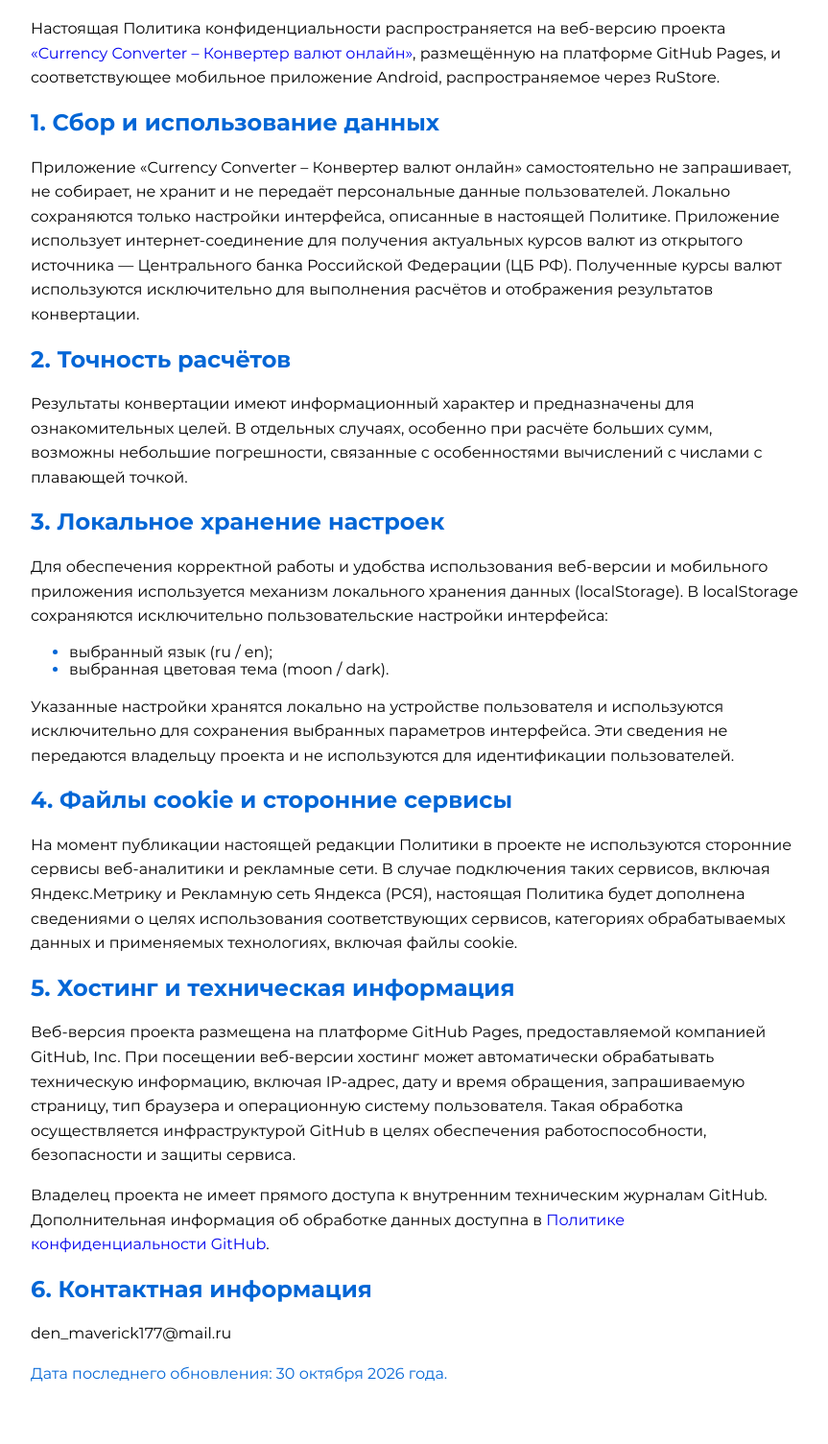
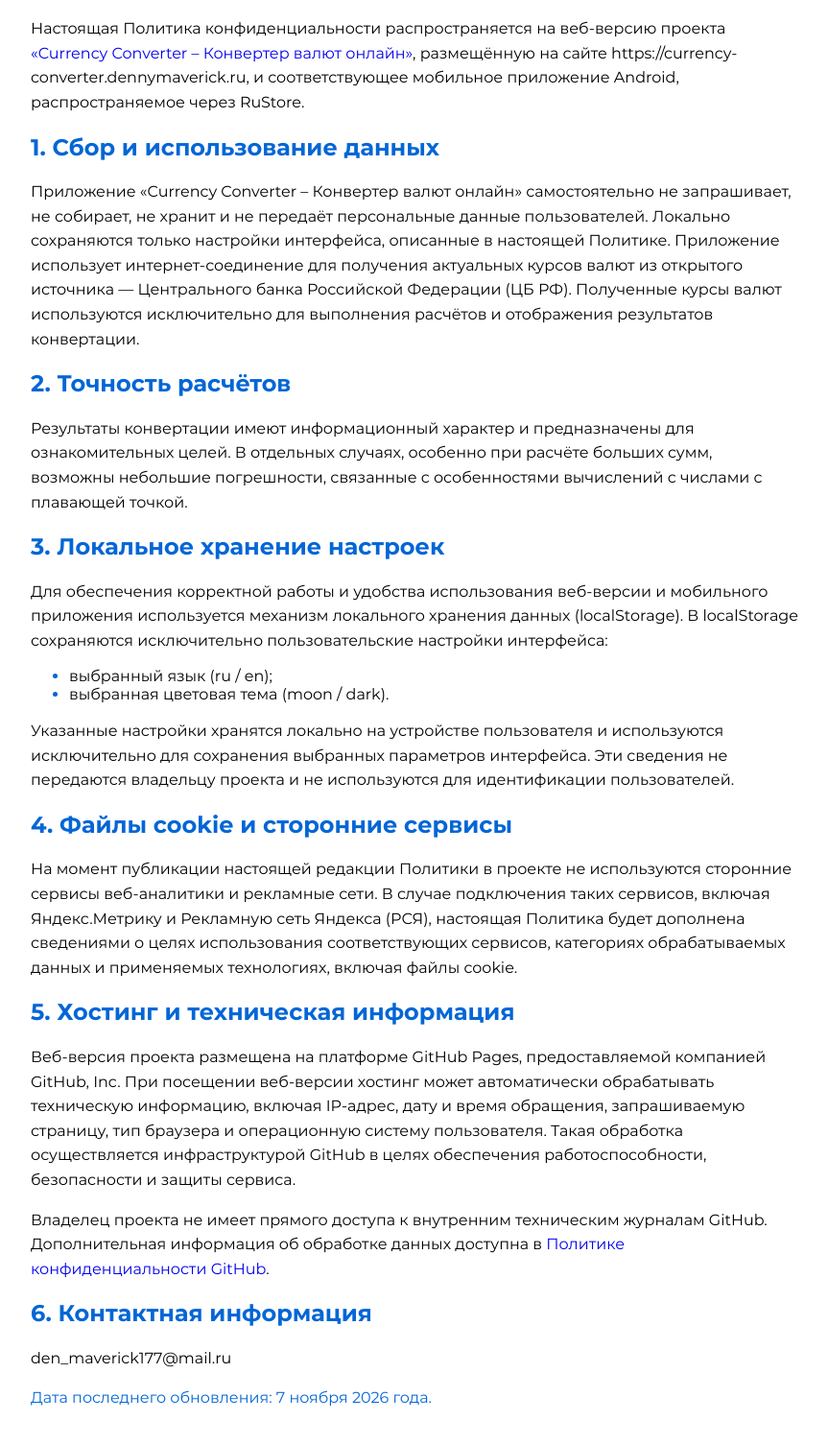
Before and after one commit to DennyMaverick/Privacy_Policy_Currency-Converter, a plain HTML site: page index.html in a window 1280 px wide. Shown: the part 81-1586 px from the top of the page at 96% size, without its empty margins (208-1071 px from the left). Before the commit the page ends 1561 px from the top, so only its background shows below. Drawn offline with Linux system fonts and the light colour scheme.

Commit message:
Updating privacy policy

```diff
--- a/index.html
+++ b/index.html
@@ -19,7 +19,7 @@
     <h1>Политика конфиденциальности</h1>
 
   <p>
-    Настоящая Политика конфиденциальности распространяется на веб-версию проекта <a target="_blank" href="https://dennymaverick.github.io/Convertation_project">«Currency Converter – Конвертер валют онлайн»</a>, размещённую на платформе GitHub Pages, и соответствующее мобильное приложение Android, распространяемое через RuStore.
+    Настоящая Политика конфиденциальности распространяется на веб-версию проекта <a target="_blank" href="https://currency-converter.dennymaverick.ru">«Currency Converter – Конвертер валют онлайн»</a>, размещённую на сайте https://currency-converter.dennymaverick.ru, и соответствующее мобильное приложение Android, распространяемое через RuStore.
   </p>
   <h2>1. Сбор и использование данных</h2>
   <p>Приложение «Currency Converter – Конвертер валют онлайн» самостоятельно не запрашивает, не собирает, не хранит и не передаёт персональные данные пользователей. Локально сохраняются только настройки интерфейса, описанные в настоящей Политике. Приложение использует интернет-соединение для получения актуальных курсов валют из открытого источника — Центрального банка Российской Федерации (ЦБ РФ). Полученные курсы валют используются исключительно для выполнения расчётов и отображения результатов конвертации.</p>
@@ -55,7 +55,7 @@
 
 <p>den_maverick177@mail.ru</p>
 
-<p class="data-of-update">Дата последнего обновления: 30 октября 2026 года.</p>
+<p class="data-of-update">Дата последнего обновления: 7 ноября 2026 года.</p>
   </div>
 
 
```
